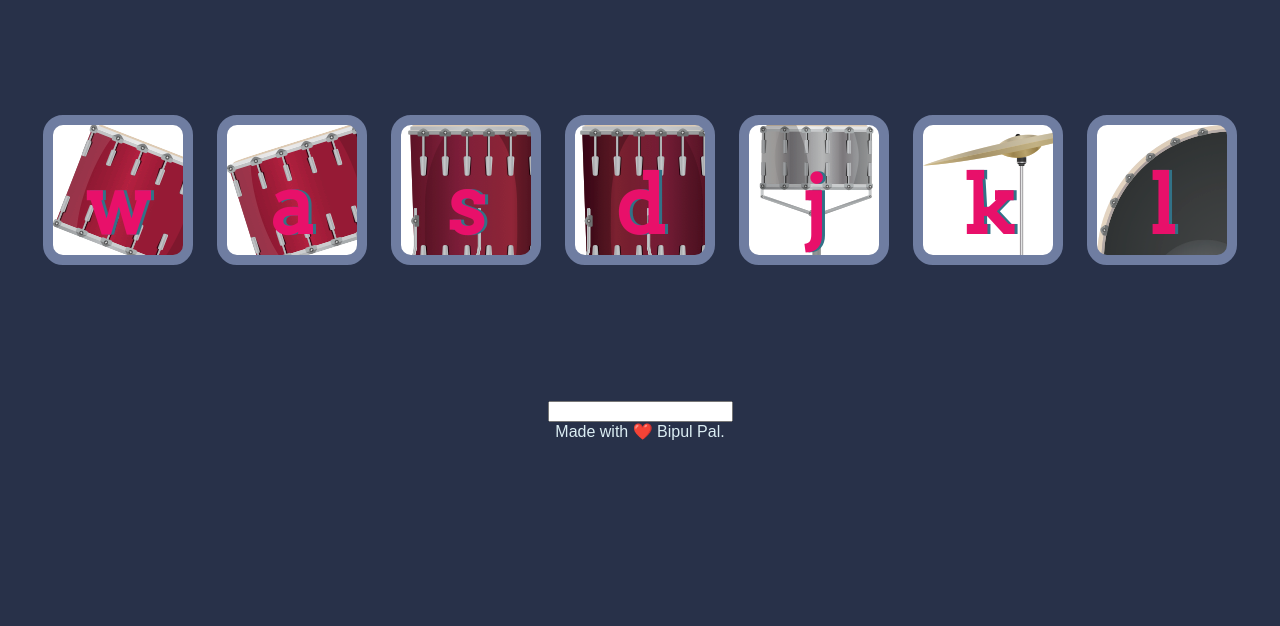
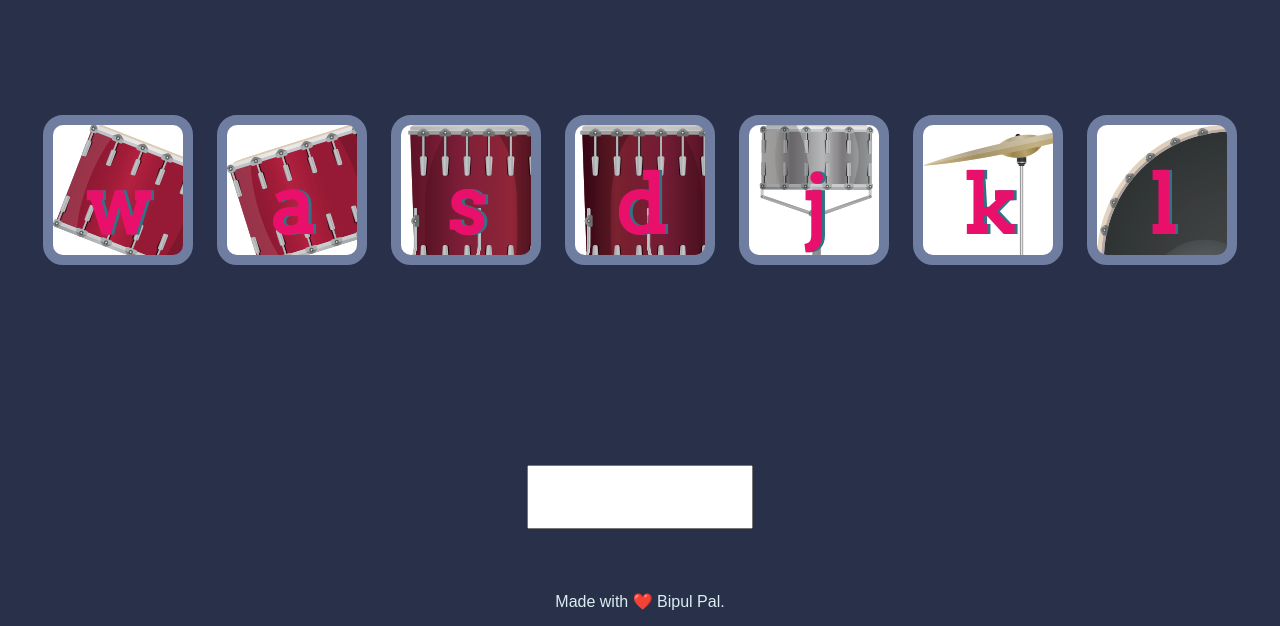
Before and after one commit to bipulpal1/play-drum-game, a plain HTML site: page index.html in a window 1280 px wide. Shown: the part 174-800 px from the top of the page. Drawn offline with Linux system fonts and the light colour scheme.

Commit message:
Update styles.css

```diff
--- a/styles.css
+++ b/styles.css
@@ -79,3 +79,11 @@ footer {
   margin: 10px;
   background-color: white;
 }
+
+.new{
+  padding: 5%;
+  margin:auto;
+}
+.typing{
+  padding: 2%;
+}
```
